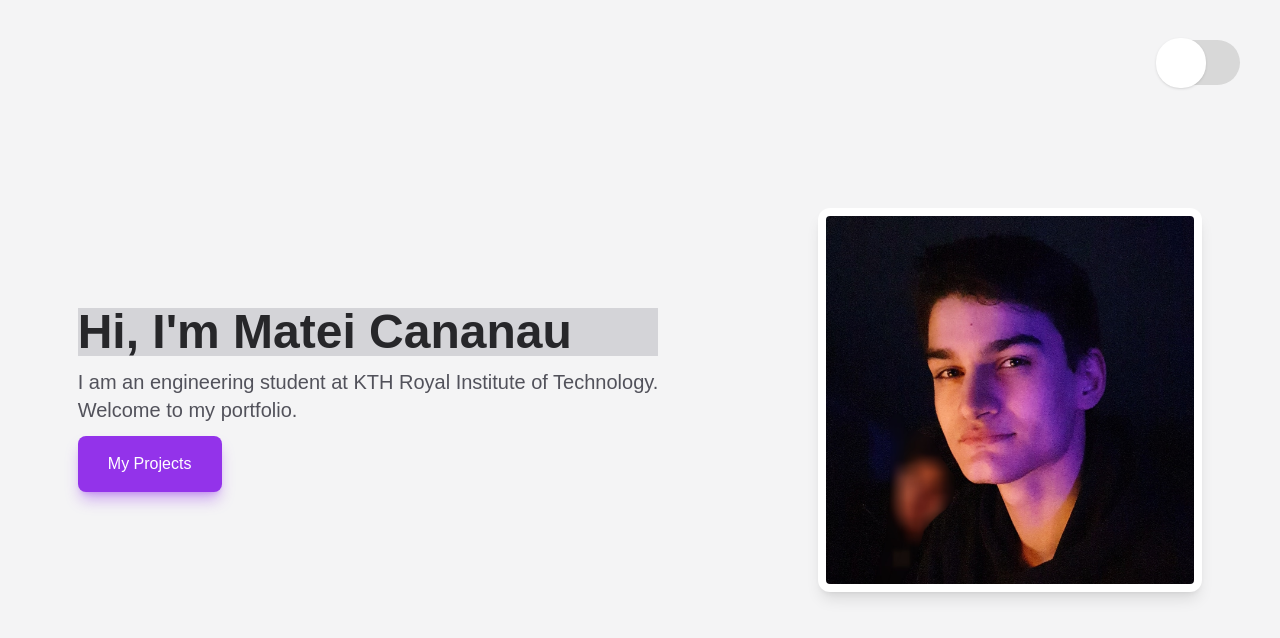
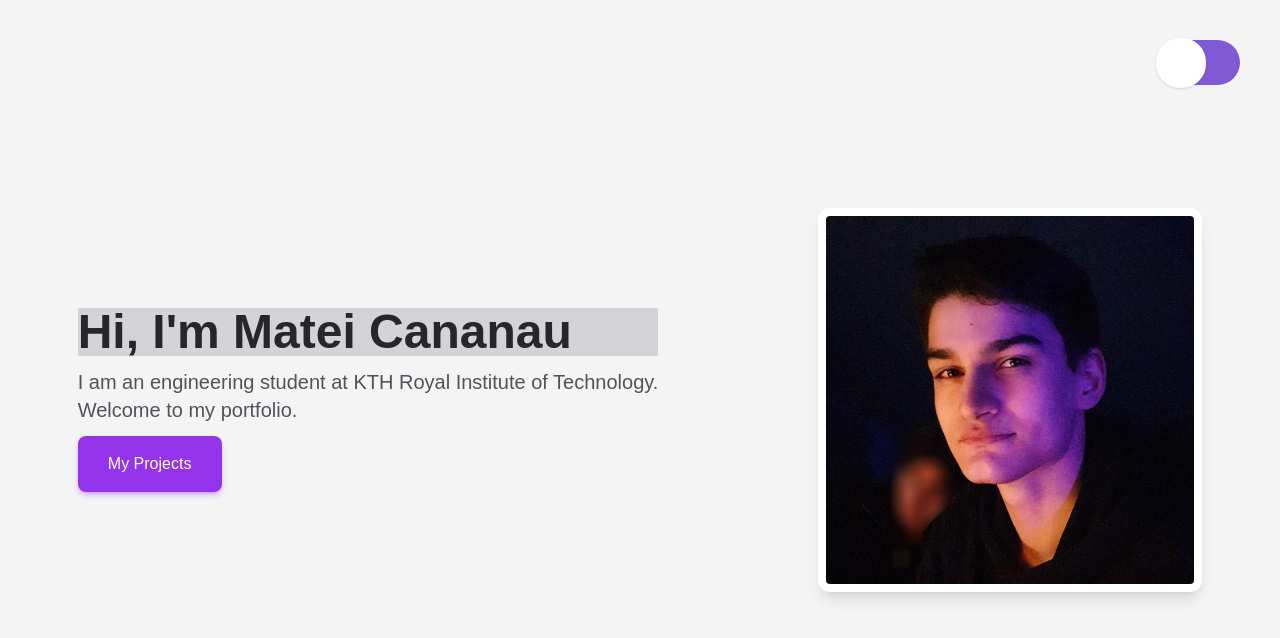
Before and after one commit to Matdrox/portfolio, a React (Create React App) app: page / in a window 1280 px wide. Shown: the top 638 px of the page. Built offline with nearby package versions, Linux system fonts and the light colour scheme.

Commit message:
Updated Theme Slider

```diff
--- a/src/components/buttons/Button.js
+++ b/src/components/buttons/Button.js
@@ -3,7 +3,7 @@ import { motion } from 'framer-motion';
 const Button = () => {
   return (
     <motion.button
-      className='bg-purple-600 h-14 w-36 rounded-lg shadow-lg shadow-purple-600/40 flex items-center justify-center
+      className='bg-purple-600 h-14 w-36 rounded-lg shadow-md shadow-purple-600/30 flex items-center justify-center
       transition ease-in-out duration-400
       hover:bg-orange-400 hover:shadow-orange-400'
     >
--- a/src/components/buttons/Themes.js
+++ b/src/components/buttons/Themes.js
@@ -4,7 +4,7 @@ import { motion, useMotionValue, useTransform } from 'framer-motion';
 const Themes = (props) => {
   const x = useMotionValue(0);
   // const background = useTransform(x, [0, 40], ['#ADD8E6', '#FFCCCB']);
-  const background = useTransform(x, [0, 40], ['#D8D8D8', '#FFCCCB']);
+  const background = useTransform(x, [0, 40], ['#805AD5', '#F6AD55']);
   const circle = useTransform(x, [0, 40], ['#FFFFFF', '#000000']);
 
   useEffect(() =>
```
